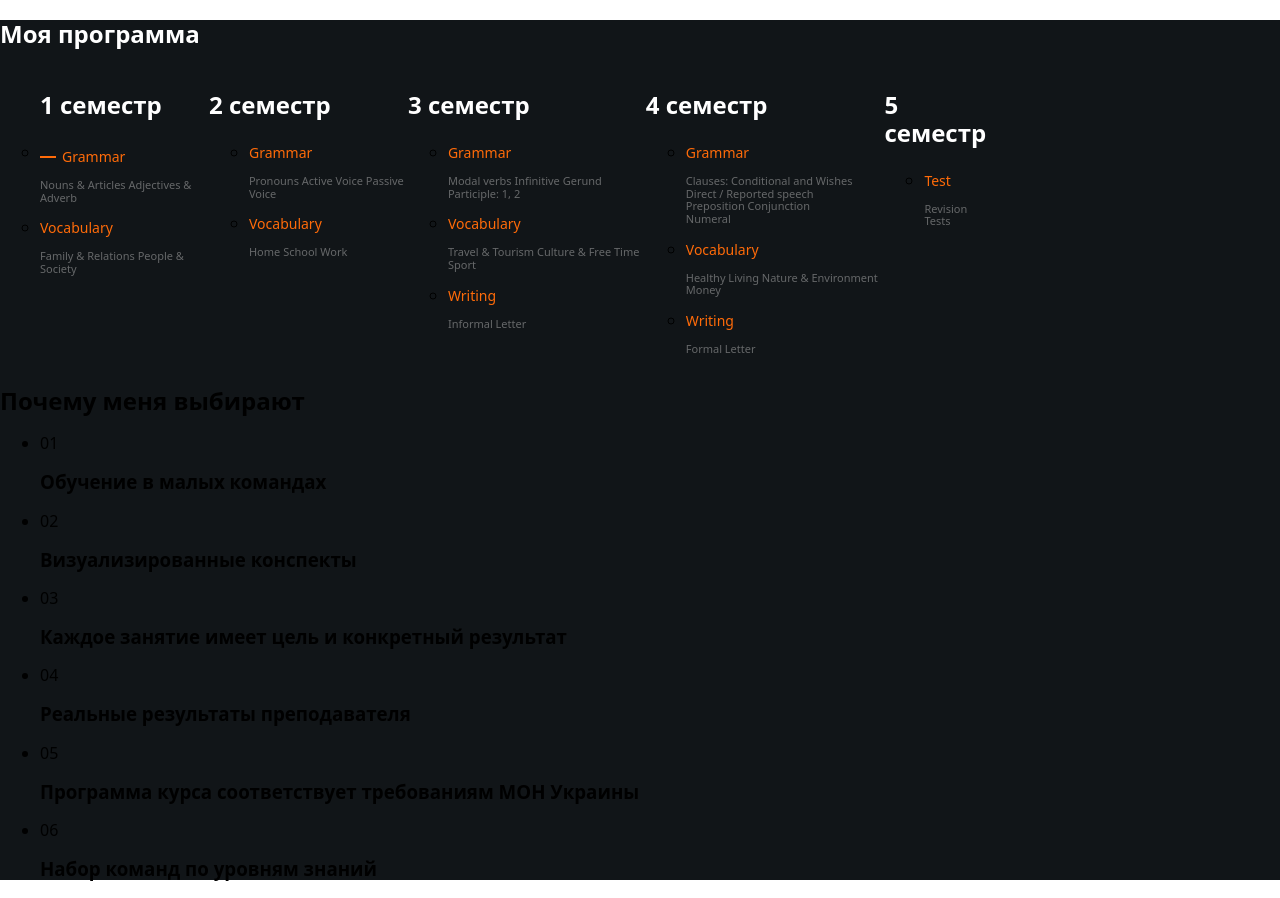
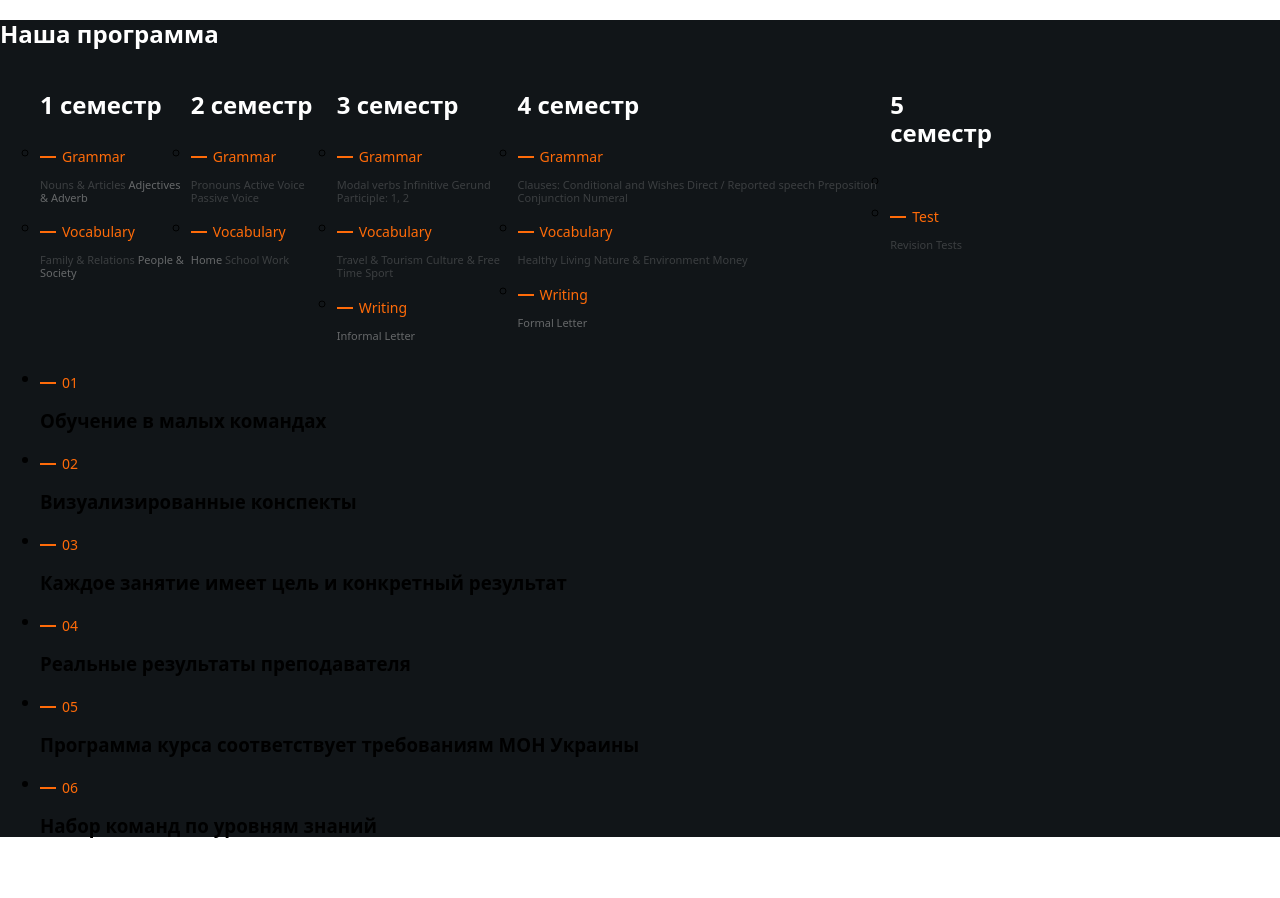
Before and after one commit to VadymLVP/HellEN, a plain HTML site: page index.html in a window 1280 px wide. After the commit the page ends 855 px from the top, so only its background shows below. Drawn offline with nearby package versions, Linux system fonts and the light colour scheme.

Commit message:
changed lists

```diff
--- a/index.html
+++ b/index.html
@@ -19,7 +19,7 @@
 <!-- our programm -->
 
 <section class="program-section">
-  <h2 class="title-container">Моя программа</h2>
+  <h2 class="title-container">Наша программа</h2>
 
   <ul class="program-section-list">
     <li class="program-section-item">
@@ -29,15 +29,15 @@
         <li class="list-item">
           <p class="caption dash"><span>Grammar</span></p>
           <p class="theme">
-            <span class="theme-span">Nouns &amp; Articles</span>
+            <span class="theme span">Nouns &amp; Articles</span>
             Adjectives &amp; Adverb
           </p>
         </li>
         <li class="list-item">
-          <p class="caption">Vocabulary</p>
+          <p class="caption dash"><span>Vocabulary</span></p>
 
           <p class="theme">
-            <span class="theme-span">Family &amp; Relations</span>
+            <span class="theme span">Family &amp; Relations</span>
             People &amp; Society
           </p>
         </li>
@@ -46,22 +46,22 @@
     <li class="program-section-item">
       <h3 class="program-section-subtitle">2 семестр</h3>
 
-      <ul class="item-list">
+      <ul class="program-section-inner">
         <li class="list-item">
-          <p class="caption">Grammar</p>
+          <p class="caption dash"><span>Grammar</span></p>
 
           <p class="theme">
-            <span class="theme-span">Pronouns</span>
-            <span class="theme-span">Active Voice</span>
-            <span class="theme-span">Passive Voice</span>
+            <span class="theme span">Pronouns</span>
+            <span class="theme span">Active Voice</span>
+            <span class="theme span">Passive Voice</span>
           </p>
         </li>
         <li class="list-item">
-          <p class="caption">Vocabulary</p>
+          <p class="caption dash"><span>Vocabulary</span></p>
 
           <p class="theme">
-            Home <span class="theme-span">School</span>
-            <span class="theme-span">Work</span>
+            Home <span class="theme span">School</span>
+            <span class="theme span">Work</span>
           </p>
         </li>
       </ul>
@@ -69,58 +69,60 @@
     <li class="program-section-item">
       <h3 class="program-section-subtitle">3 семестр</h3>
 
-      <ul class="item-list">
+      <ul class="program-section-inner">
         <li class="list-item">
-          <p class="caption">Grammar</p>
+          <p class="caption dash"><span>Grammar</span></p>
 
           <p class="theme">
-            Modal verbs
-            <span class="theme-span">Infinitive</span>
-            Gerund
-            <span class="theme-span">Participle: 1, 2</span>
+            <span class="theme span">Modal verbs</span>
+            <span class="theme span">Infinitive</span>
+            <span class="theme span">Gerund</span>
+            <span class="theme span">Participle: 1, 2</span>
           </p>
         </li>
         <li class="list-item">
-          <p class="caption">Vocabulary</p>
-
+          <p class="caption dash"><span>Vocabulary</span></p>
           <p class="theme">
-            Travel &amp; Tourism
-            <span class="theme-span">Culture &amp; Free Time</span>
-            Sport
+            <span class="theme span">Travel &amp; Tourism</span>
+            <span class="theme span">Culture &amp; Free Time</span>
+            <span class="theme span">Sport</span>
           </p>
         </li>
         <li class="list-item">
-          <p class="caption">Writing</p>
+          <p class="caption dash"><span>Writing</span></p>
 
-          <p class="theme">Informal Letter</p>
+          <p class="theme"><span>Informal Letter</span></p>
         </li>
       </ul>
     </li>
     <li class="program-section-item">
       <h3 class="program-section-subtitle">4 семестр</h3>
 
-      <ul class="item-list">
+      <ul class="program-section-inner">
         <li class="list-item">
-          <p class="caption">Grammar</p>
+          <p class="caption dash"><span>Grammar</span></p>
 
           <p class="theme">
-            Clauses: Conditional and Wishes<br />
-            Direct / Reported speech<br />
-            Preposition Conjunction<br />
-            Numeral
+            <span class="theme span">Clauses: Conditional</span>
+            <span class="theme span">and Wishes</span>
+            <span class="theme span">Direct / Reported</span>
+            <span class="theme span">speech</span>
+            <span class="theme span">Preposition</span>
+            <span class="theme span">Conjunction</span>
+            <span class="theme span">Numeral</span>
           </p>
         </li>
         <li class="list-item">
-          <p class="caption">Vocabulary</p>
+          <p class="caption dash"><span>Vocabulary</span></p>
 
           <p class="theme">
-            Healthy Living
-            <span class="theme-span">Nature &amp; Environment</span>
-            Money
+            <span class="theme span">Healthy Living</span>
+            <span class="theme span">Nature &amp; Environment</span>
+            <span class="theme span">Money</span>
           </p>
         </li>
         <li class="list-item">
-          <p class="caption">Writing</p>
+          <p class="caption dash"><span>Writing</span></p>
 
           <p class="theme">Formal Letter</p>
         </li>
@@ -128,14 +130,14 @@
     </li>
     <li class="program-section-item">
       <h3 class="program-section-subtitle">5 семестр</h3>
-
-      <ul class="item-list">
+      <ul class="program-section-inner">
+        <li class="program-section-inner"></li>
         <li class="list-item">
-          <p class="caption">Test</p>
+          <p class="caption dash"><span>Test</span></p>
 
           <p class="theme">
-            Revision<br />
-            Tests
+            <span class="theme span">Revision</span>
+            <span class="theme span">Tests</span>
           </p>
         </li>
       </ul>
@@ -145,40 +147,38 @@
   <!-- why i am chosen -->
 
   <div class="advantage-section">
-    <h2 class="advantage-title">Почему меня выбирают</h2>
-
     <ul class="advantage-list">
       <li class="advantage-item">
-        <p class="advantage-number">01</p>
+        <p class="caption dash">01</p>
 
         <h3 class="advantage-subtitle">Обучение в малых командах</h3>
       </li>
       <li class="advantage-item">
-        <p class="advantage-number">02</p>
+        <p class="caption dash">02</p>
 
         <h3 class="advantage-subtitle">Визуализированные конспекты</h3>
       </li>
       <li class="advantage-item">
-        <p class="advantage-number">03</p>
+        <p class="caption dash">03</p>
 
         <h3 class="advantage-subtitle">
           Каждое занятие имеет цель и конкретный результат
         </h3>
       </li>
       <li class="advantage-item">
-        <p class="advantage-number">04</p>
+        <p class="caption dash">04</p>
 
         <h3 class="advantage-subtitle">Реальные результаты преподавателя</h3>
       </li>
       <li class="advantage-item">
-        <p class="advantage-number">05</p>
+        <p class="caption dash">05</p>
 
         <h3 class="advantage-subtitle">
           Программа курса соответствует требованиям МОН Украины
         </h3>
       </li>
       <li class="advantage-item">
-        <p class="advantage-number">06</p>
+        <p class="caption dash">06</p>
 
         <h3 class="advantage-subtitle">Набор команд по уровням знаний</h3>
       </li>
```
